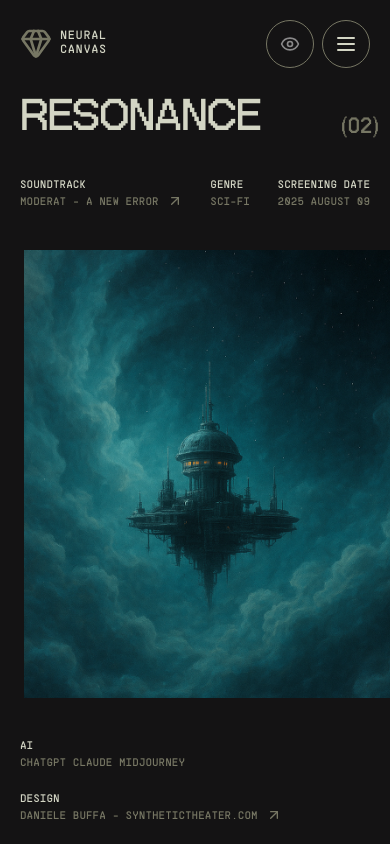
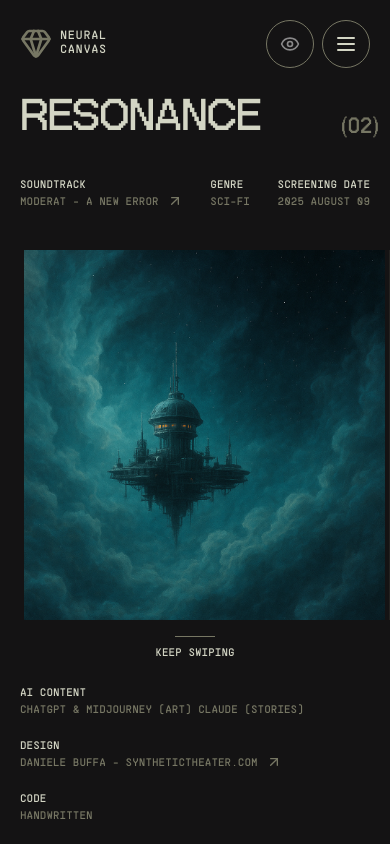
Before and after one commit to t-kupp/synthetic-theater-recreation, a Next.js app: page /story/resonance in a window 390 px wide. Built offline with nearby package versions, Linux system fonts and the light colour scheme; no server answers.

Commit message:
feat: add SwipeIndicator component for scroll indication with GSAP animations

```diff
--- a/src/components/Mouse.tsx
+++ b/src/components/Mouse.tsx
@@ -41,8 +41,6 @@ export default function Mouse() {
     };
   }, [showDragCursor]);
 
-  console.log("showDragCursor:", showDragCursor);
-
   return (
     <div
       ref={cursorRef}
--- a/src/components/detailPage/DetailPage.tsx
+++ b/src/components/detailPage/DetailPage.tsx
@@ -36,6 +36,7 @@ export default function DetailPage({ story }: DetailPageProps) {
 
       {/* Horizontal scroller  */}
       <HorizontalScroller story={story} />
+
       <Footer />
     </section>
   );
--- a/src/components/detailPage/Footer.tsx
+++ b/src/components/detailPage/Footer.tsx
@@ -4,8 +4,8 @@ export default function Footer() {
   return (
     <div className="flex flex-col gap-5 px-5 pb-5 text-[11px] uppercase sm:flex-row sm:gap-20">
       <div>
-        <p>AI</p>
-        <p className="text-dark">ChatGPT Claude Midjourney</p>
+        <p>AI Content</p>
+        <p className="text-dark">ChatGPT & Midjourney (Art) Claude (Stories)</p>
       </div>
       <div>
         <p>Design</p>
@@ -22,6 +22,10 @@ export default function Footer() {
           </div>
         </a>
       </div>
+      <div>
+        <p>Code</p>
+        <p className="text-dark">Handwritten</p>
+      </div>
     </div>
   );
 }
--- a/src/components/detailPage/HorizontalScroller.tsx
+++ b/src/components/detailPage/HorizontalScroller.tsx
@@ -6,6 +6,7 @@ import { Draggable } from "gsap/Draggable";
 import InertiaPlugin from "gsap/InertiaPlugin";
 import Image from "next/image";
 import { useEffect, useRef, useState } from "react";
+import SwipeIndicator from "./SwipeIndicator";
 
 interface HorizontalScrollerProps {
   story: Story;
@@ -15,6 +16,7 @@ export default function HorizontalScroller({ story }: HorizontalScrollerProps) {
   const containerRef = useRef<HTMLDivElement>(null);
   const galleryRef = useRef<HTMLDivElement>(null);
   const [galleryItems, setGalleryItems] = useState<GalleryItem[]>([]);
+  const [showScrollIndicator, setShowScrollIndicator] = useState(true);
   const { setShowDragCursor } = useStore();
 
   useEffect(() => {
@@ -28,7 +30,6 @@ export default function HorizontalScroller({ story }: HorizontalScrollerProps) {
       if (segments[i]) newGalleryItems.push({ id: i, type: "segment", text: segments[i] });
     }
 
-    console.log("newGalleryItems:", newGalleryItems);
     setGalleryItems(newGalleryItems);
   }, [story]);
 
@@ -37,24 +38,35 @@ export default function HorizontalScroller({ story }: HorizontalScrollerProps) {
 
     gsap.registerPlugin(Draggable);
     gsap.registerPlugin(InertiaPlugin);
+
     Draggable.create(galleryRef.current, {
       type: "x",
       inertia: true,
       // Calculating bounds minX dependent on gallery width and container width
       bounds: {
-        minX: -galleryRef.current.clientWidth + containerRef.current.clientWidth,
+        minX: -galleryRef.current.clientWidth + containerRef.current.clientWidth - 30,
         maxX: 0,
+      },
+      // this.x is the x position of the galleryRef element -24 means the gallery has been
+      // moved 24 pixels, which triggers showScrollIndicator state update
+      onThrowUpdate: function () {
+        setShowScrollIndicator(this.x > -24);
+      },
+      onDrag: function () {
+        console.log("this.x:", this.x);
+        setShowScrollIndicator(this.x > -24);
       },
     });
   }, [galleryItems]);
 
   return (
-    <div ref={containerRef} className="my-10 h-full overflow-x-hidden overflow-y-hidden">
+    <>
+      <div ref={containerRef} className="mt-10 mb-4 h-full overflow-x-hidden overflow-y-hidden">
         <div
           ref={galleryRef}
           onMouseEnter={() => setShowDragCursor(true)}
           onMouseLeave={() => setShowDragCursor(false)}
-        className="flex h-full w-fit px-5"
+          className="mx-5 flex h-full w-fit"
         >
           {galleryItems.map((item, i) => (
             <div
@@ -80,5 +92,7 @@ export default function HorizontalScroller({ story }: HorizontalScrollerProps) {
           ))}
         </div>
       </div>
+      <SwipeIndicator showScrollIndicator={showScrollIndicator} />
+    </>
   );
 }
--- /dev/null
+++ b/src/components/detailPage/SwipeIndicator.tsx
@@ -0,0 +1,41 @@
+"use client";
+
+import { useGSAP } from "@gsap/react";
+import gsap from "gsap";
+import { useRef } from "react";
+
+interface SwipeIndicatorProps {
+  showScrollIndicator: boolean;
+}
+
+export default function SwipeIndicator({ showScrollIndicator }: SwipeIndicatorProps) {
+  const lineRef = useRef(null);
+
+  useGSAP(() => {
+    const tl = gsap.timeline({ repeat: -1 });
+    // slide right
+    tl.to(lineRef.current, { xPercent: 100, duration: 0.8, ease: "power4.out" }, ">+2");
+    // set left "offscreen"
+    tl.set(lineRef.current, { xPercent: -100 });
+    // slide in from left
+    tl.to(lineRef.current, { xPercent: 0, duration: 0.8, ease: "power4.in" });
+  });
+
+  return (
+    <div className="mb-6 flex w-full flex-col items-center gap-2 md:hidden">
+      <div className="w-10 overflow-hidden">
+        <div ref={lineRef} className="bg-dark h-[1px] w-full"></div>
+      </div>
+      <div className="overflow-hidden">
+        <p
+          className={
+            (showScrollIndicator ? "-translate-y-0" : "-translate-y-full") +
+            " text-[11px] uppercase transition-transform"
+          }
+        >
+          Keep swiping
+        </p>
+      </div>
+    </div>
+  );
+}
```
Also changed, not shown: public/stories/resonance/resonance-6.png (added). Lines whose indentation alone changed are shown as unchanged.
